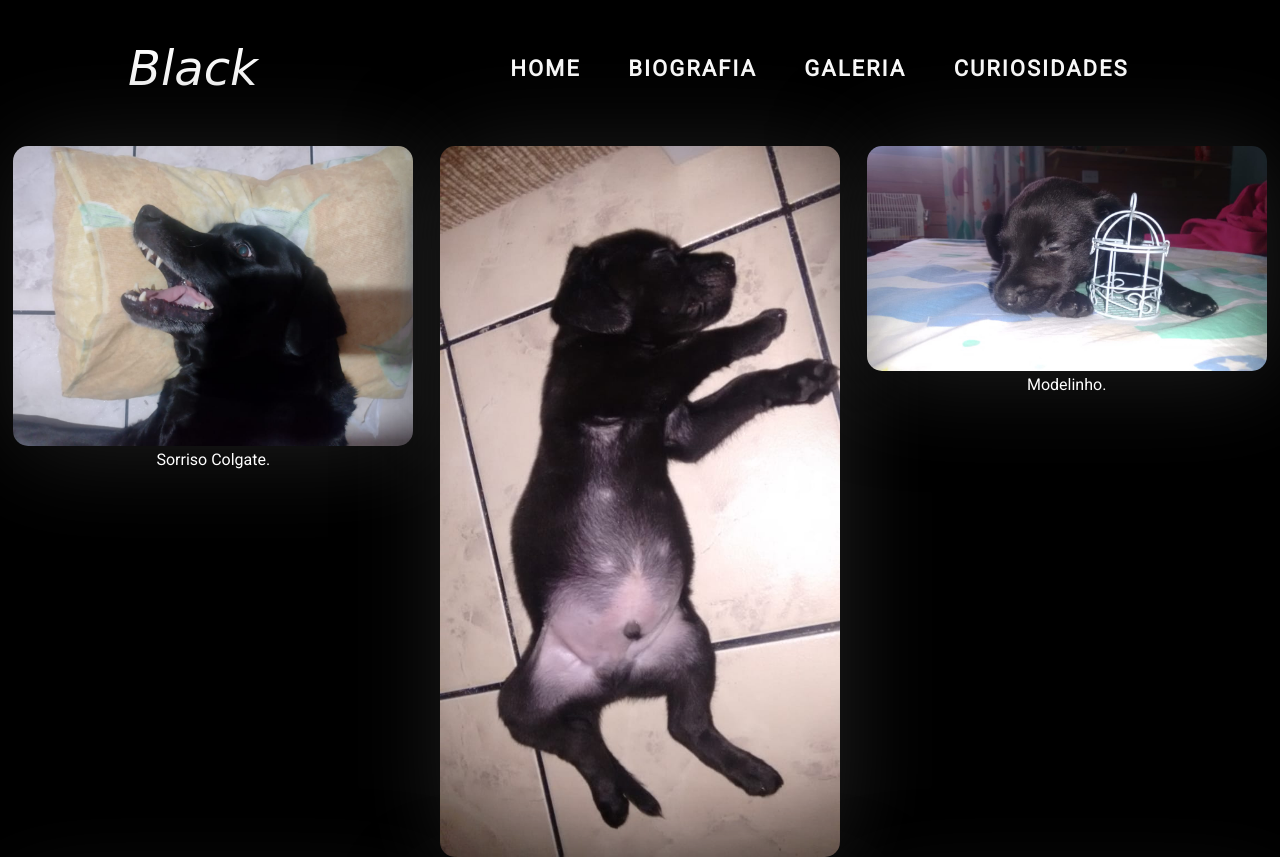
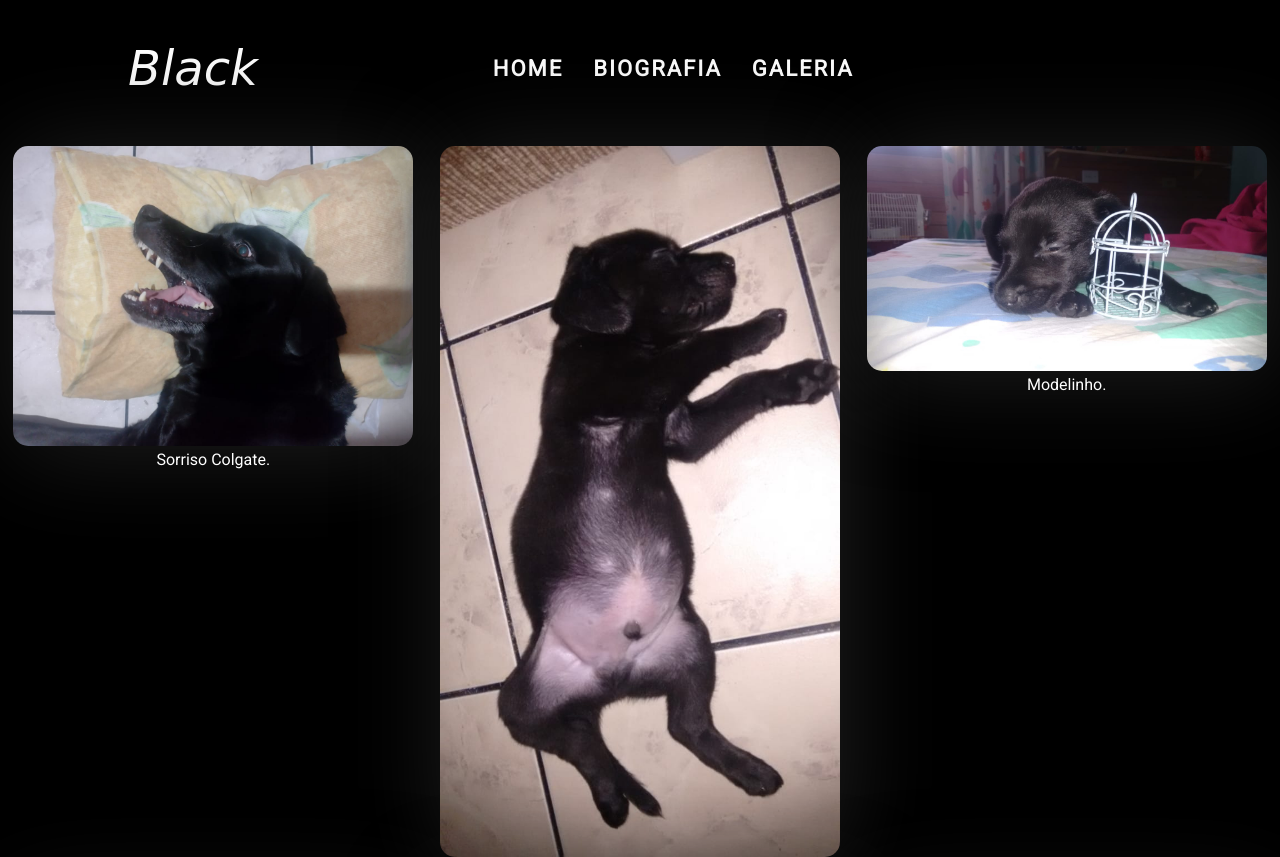
Before and after one commit to Kaua032/pagetematica, a plain HTML site: page pages/galeria.html in a window 1280 px wide. Shown: the top 857 px of the page. Drawn offline with Linux system fonts and the light colour scheme; a web font is replaced by a local one.

Commit message:
Update galeria.html

```diff
--- a/pages/galeria.html
+++ b/pages/galeria.html
@@ -20,7 +20,6 @@
         <li><a href="../index.html">HOME</a></li>
         <li><a href="./biografia.html">BIOGRAFIA</a></li>
         <li><a href="./galeria.html">GALERIA</a></li>
-        <li><a href="./curiosidades.html">CURIOSIDADES</a></li>
       </ul>
     </header>
     <article>
```
